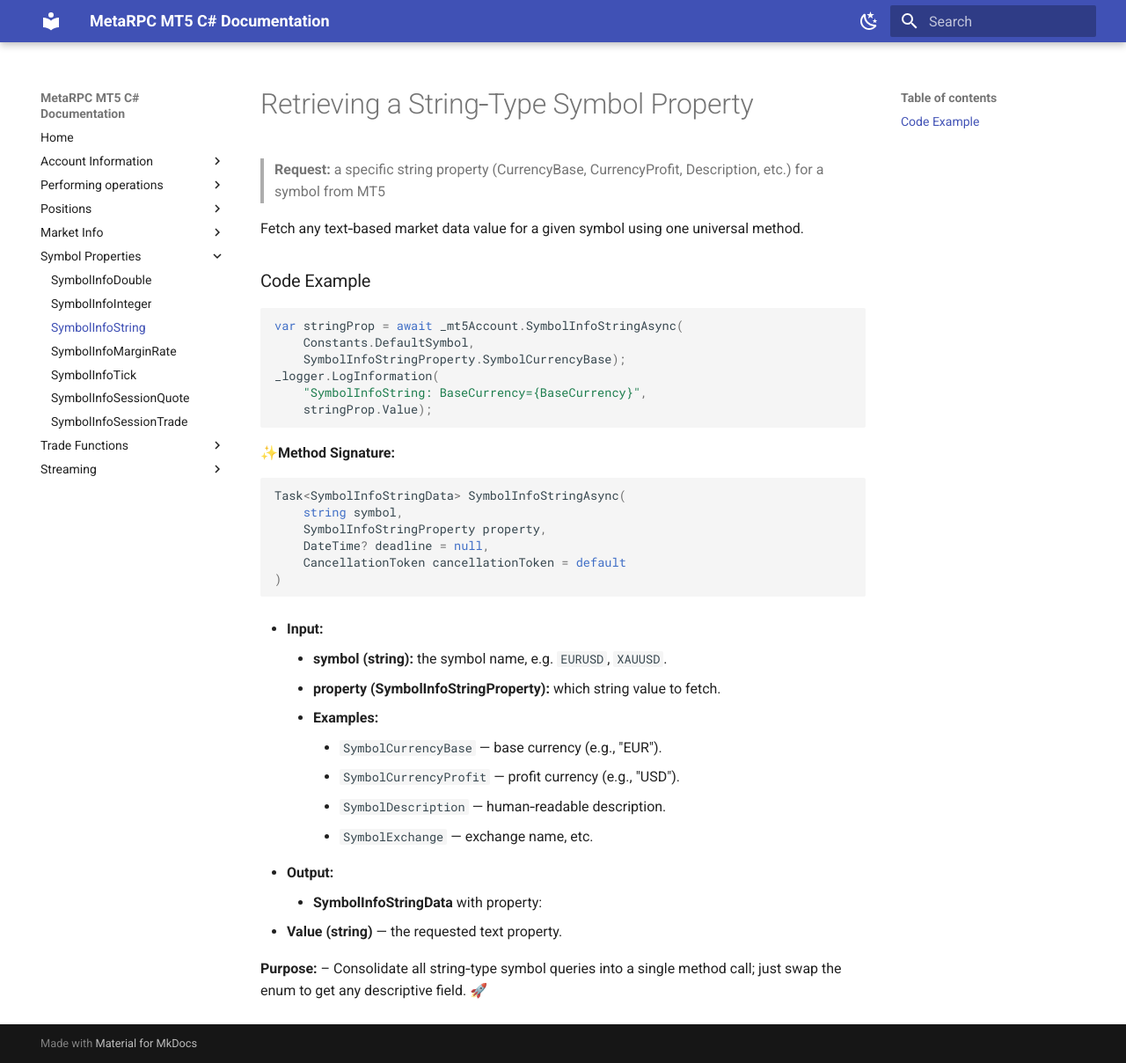
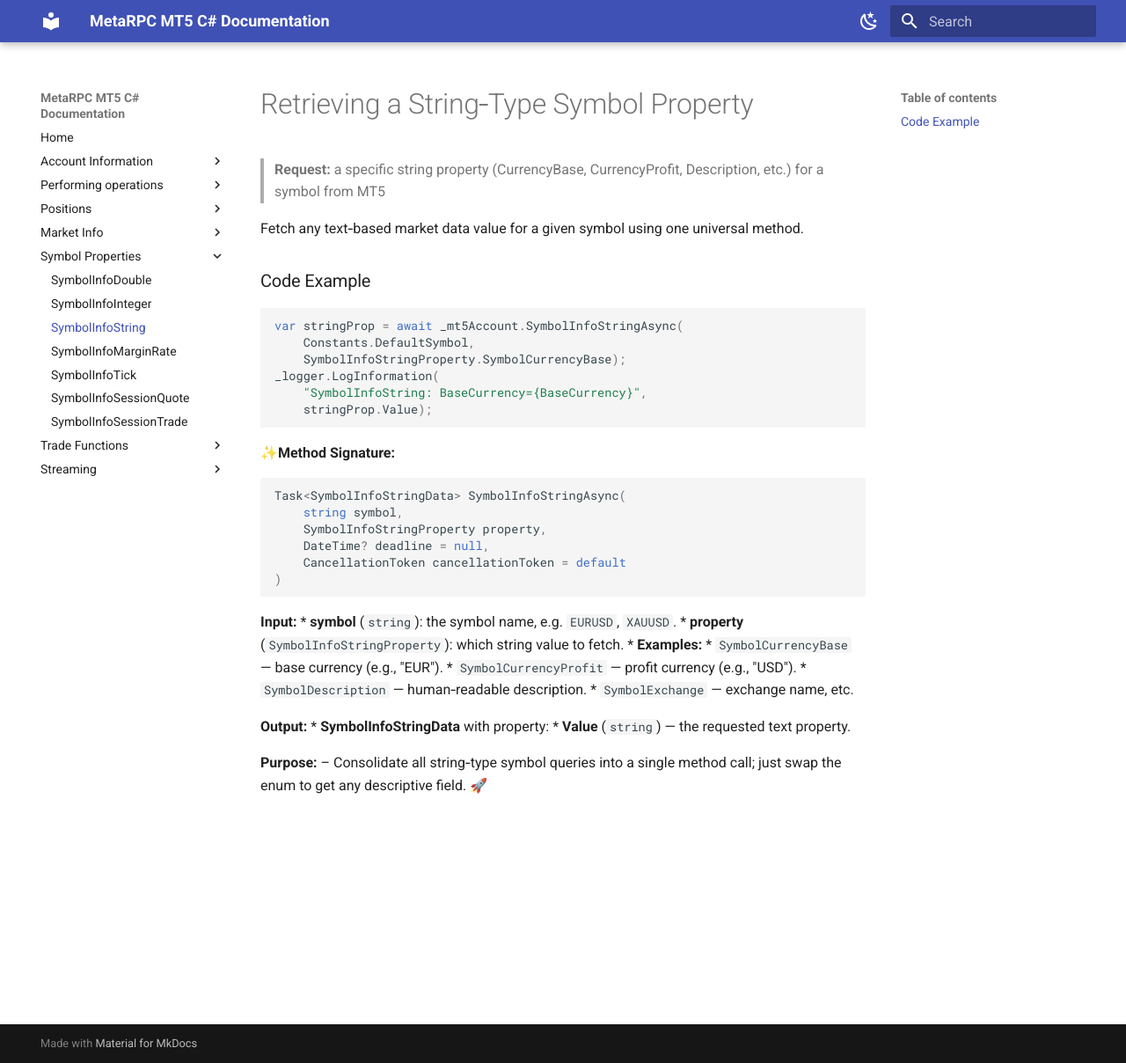
Before and after one commit to MetaRPC/CSharpMT5, an MkDocs documentation site: the page built from docs/SymbolProperties/SymbolInfoString.md, in a window 1280 px wide and 1208 px high. Shown: the whole window at 88% size. Built offline with MkDocs 1.6.1 and Material for MkDocs 9.7.7, drawn with Linux system fonts in a browser that asks for light colours.

````diff
--- a/docs/SymbolProperties/SymbolInfoString.md
+++ b/docs/SymbolProperties/SymbolInfoString.md
@@ -25,17 +25,17 @@ Task<SymbolInfoStringData> SymbolInfoStringAsync(
 )
 ```
 
-* **Input:**
-    * **symbol (string):** the symbol name, e.g. `EURUSD`, `XAUUSD`.
-    * **property (SymbolInfoStringProperty):** which string value to fetch.
-      * **Examples:**
-        * `SymbolCurrencyBase` — base currency (e.g., "EUR").
-        * `SymbolCurrencyProfit` — profit currency (e.g., "USD").
-        * `SymbolDescription` — human‐readable description.
-        * `SymbolExchange` — exchange name, etc.
+ **Input:**
+* **symbol** (`string`): the symbol name, e.g. `EURUSD`, `XAUUSD`.
+* **property** (`SymbolInfoStringProperty`): which string value to fetch.
+  * **Examples:**
+    * `SymbolCurrencyBase` — base currency (e.g., "EUR").
+    * `SymbolCurrencyProfit` — profit currency (e.g., "USD").
+    * `SymbolDescription` — human‐readable description.
+    * `SymbolExchange` — exchange name, etc.
 
-* **Output:**
-    * **SymbolInfoStringData** with property:
-   *  **Value (string)** — the requested text property.
+ **Output:**
+* **SymbolInfoStringData** with property:
+*  **Value** (`string`) — the requested text property.
 
 **Purpose:** – Consolidate all string‐type symbol queries into a single method call; just swap the enum to get any descriptive field. 🚀
````
